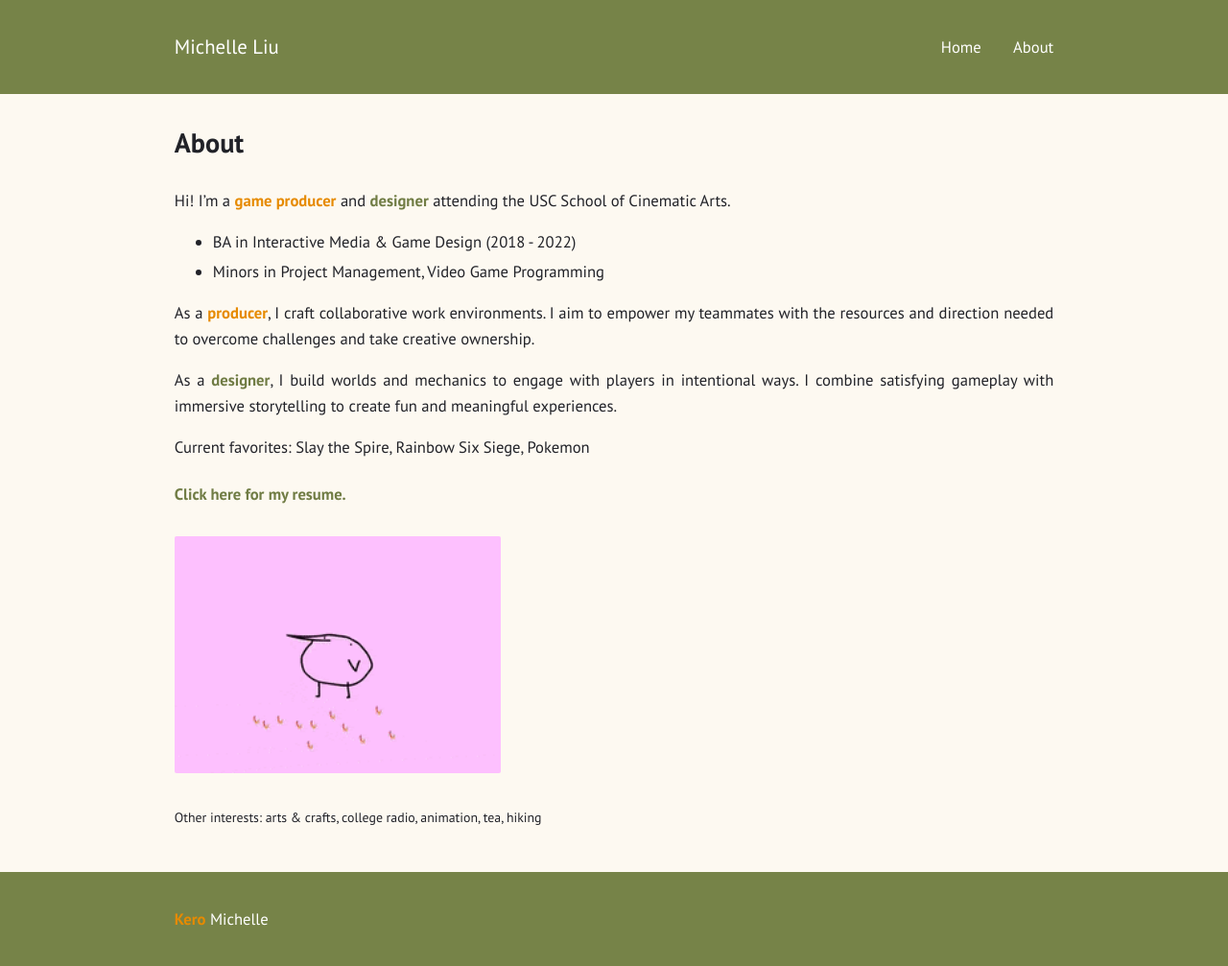
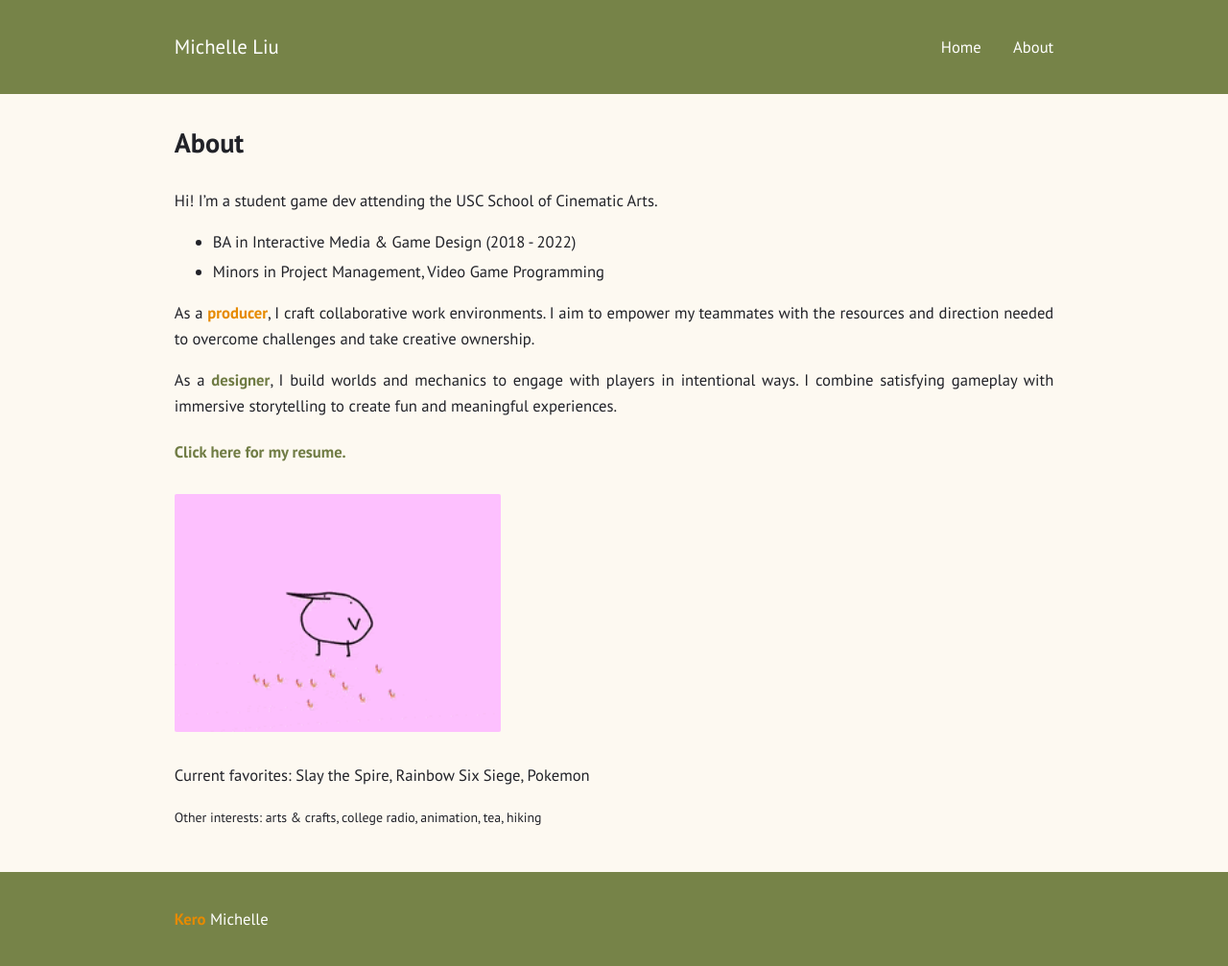
Before and after one commit to KeroMichelle/KeroMichelle.github.io, a Jekyll site: the page built from about.md, in a window 1280 px wide. Shown: the whole page at 96% size. Built offline with Jekyll 4.4.1, drawn with Linux system fonts in a browser that asks for light colours.

Commit message:
About page update

```diff
--- a/about.md
+++ b/about.md
@@ -4,7 +4,7 @@ permalink: "/about"
 layout: page
 ---
 
-Hi! I'm a <b><orange>game producer</orange></b> and <b><olive>designer</olive></b> attending the USC School of Cinematic Arts.
+Hi! I'm a student game dev attending the USC School of Cinematic Arts.
 
 * BA in Interactive Media & Game Design (2018 - 2022)
 * Minors in Project Management, Video Game Programming
@@ -13,10 +13,10 @@ As a <b><orange>producer</orange></b>, I craft collaborative work environments.
 
 As a <b><olive>designer</olive></b>, I build worlds and mechanics to engage with players in intentional ways. I combine satisfying gameplay with immersive storytelling to create fun and meaningful experiences.
 
-Current favorites: Slay the Spire, Rainbow Six Siege, Pokemon
-
 #### [Click here for my resume.](https://drive.google.com/file/d/1AKyIY1TZsOQoJ51c2OlOMfBiSViqMt8j/view?usp=sharing){:target="_blank"}
 
 <img src="/assets/images/kero.gif" alt="kero" width="340"/>
 
+Current favorites: Slay the Spire, Rainbow Six Siege, Pokemon
+
 <small>Other interests: arts & crafts, college radio, animation, tea, hiking</small>
```
